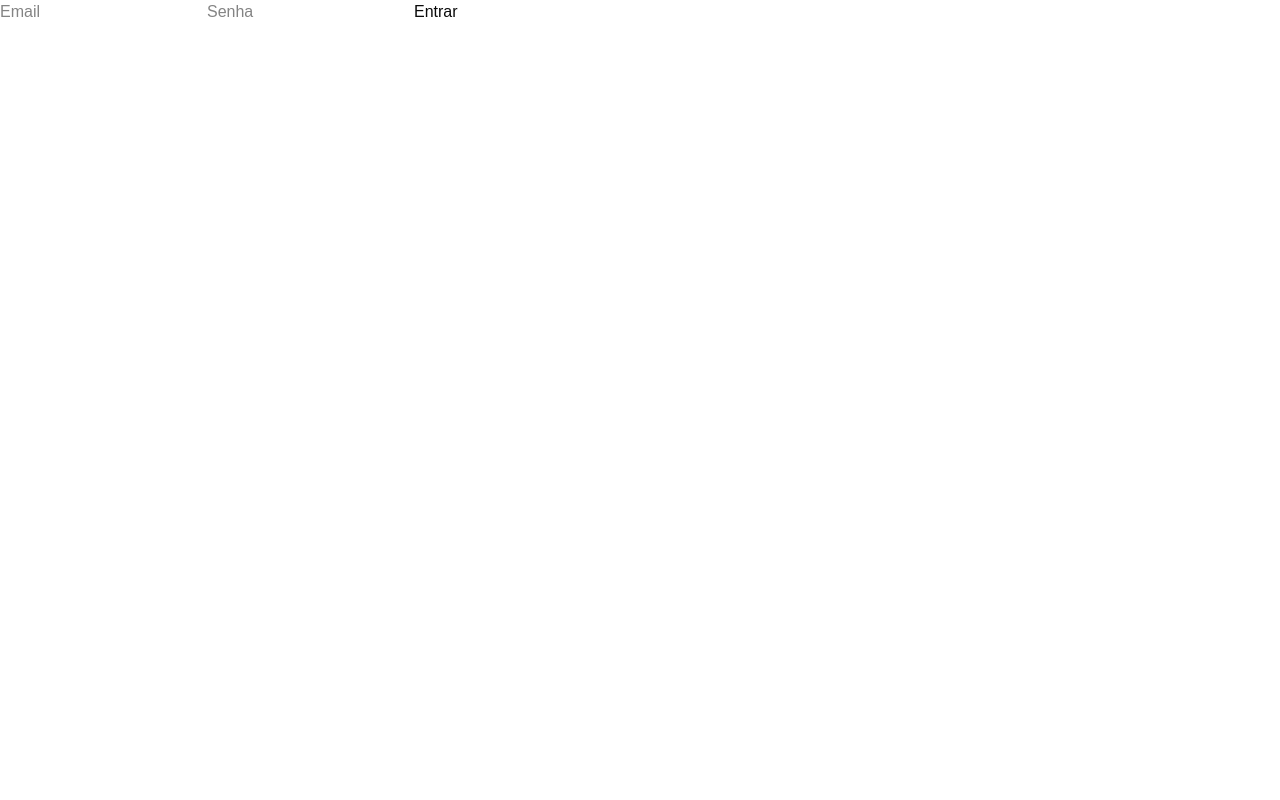
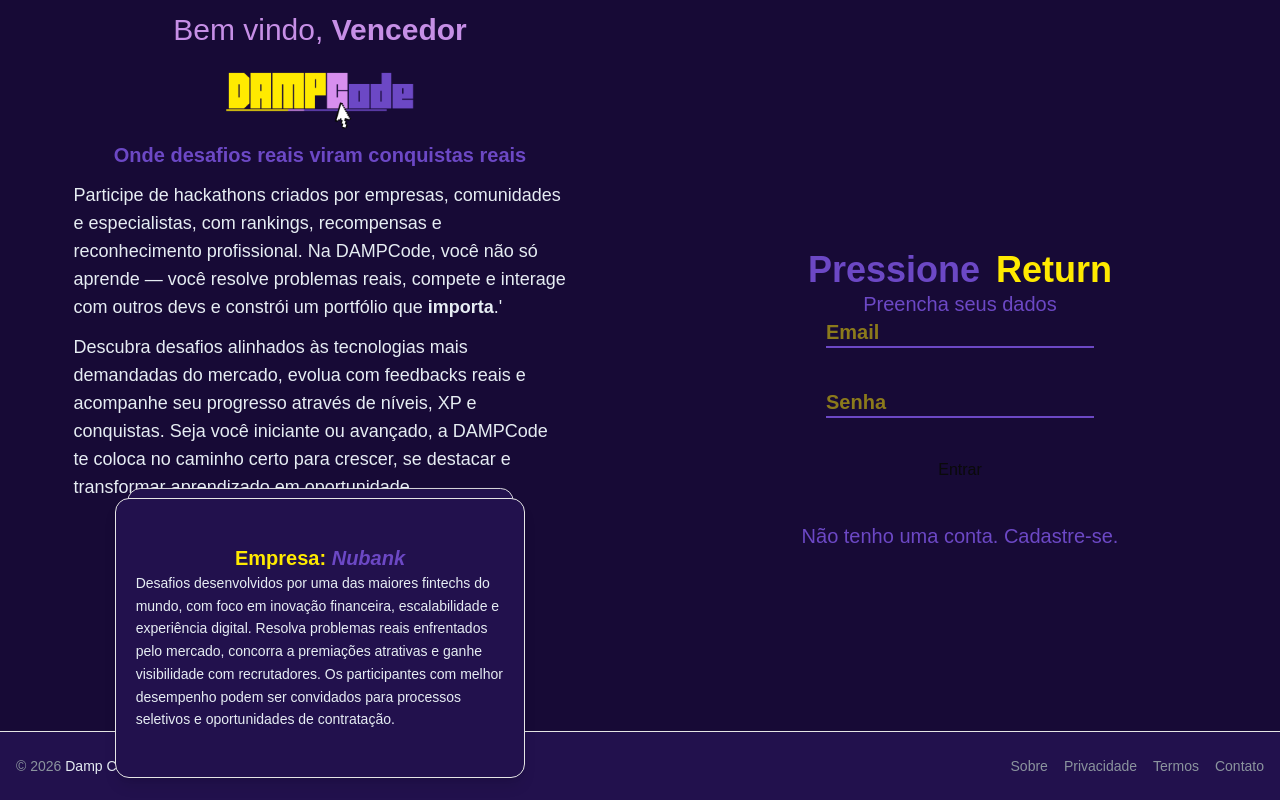
Before and after one commit to PietroDub/Damp-Code-Front, a React (Vite) app: page /loginUser in a window 1280 px wide. Built offline with nearby package versions, Linux system fonts and the light colour scheme.

Commit message:
design da página de login

```diff
--- a/src/Pages/LoginUsuario.jsx
+++ b/src/Pages/LoginUsuario.jsx
@@ -1,3 +1,5 @@
+import Footer from '@/Componentes/Footer';
+import Design from '@/Componentes/Form_cliente/Design';
 import React from 'react'
 import { useState } from 'react'
 
@@ -18,6 +20,7 @@ export default function Login() {
 
 async function handleLogin(e){
     // evite q a página recarregue
+    console.log("clicou");
     e.preventDefault();
 
     const response = await fetch("https://localhost:7092/api/Auth/login", {
@@ -42,11 +45,21 @@ async function handleLogin(e){
     localStorage.setItem("user", JSON.stringify(data))
 }
   return (
-    <form onSubmit={handleLogin}>
+    <div className='w-full grid md:flex min-h-screen bg-fundo'>
+      <Design />
+      <section className='h-screen w-full md:w-1/2 flex flex-col items-center justify-center'>
+        <div className="flex flex-col items-center justify-center">
+          <div className='flex gap-x-4'>
+            <h2 className='text-4xl text-primaria font-extrabold'>Pressione</h2>
+            <h2 className='text-4xl text-amarelo font-extrabold'>Return</h2>
+          </div>
+          <p className="text-primaria text-xl font-medium">Preencha seus dados</p>
+          <form className='flex flex-col items-center justify-center gap-y-10' onSubmit={handleLogin}>
       <input
         placeholder="Email"
         value={email}
         onChange={(e) => setEmail(e.target.value)}
+        className="border-b-2 border-primaria text-amarelo text-xl font-bold"
       />
 
       <input
@@ -54,9 +67,18 @@ async function handleLogin(e){
         placeholder="Senha"
         value={password}
         onChange={(e) => setPassword(e.target.value)}
+        className="border-b-2 border-primaria text-amarelo text-xl font-bold"
       />
 
-      <button type="submit">Entrar</button>
+      <button className='cursor-pointer' type="submit">Entrar</button>
+
+      <p className="text-primaria text-xl font-medium">Não tenho uma conta. Cadastre-se.</p>
     </form>
+        </div>
+      </section>
+      <div className="w-full absolute bottom-0">
+        <Footer />
+      </div>
+    </div>
   )
 }
```
